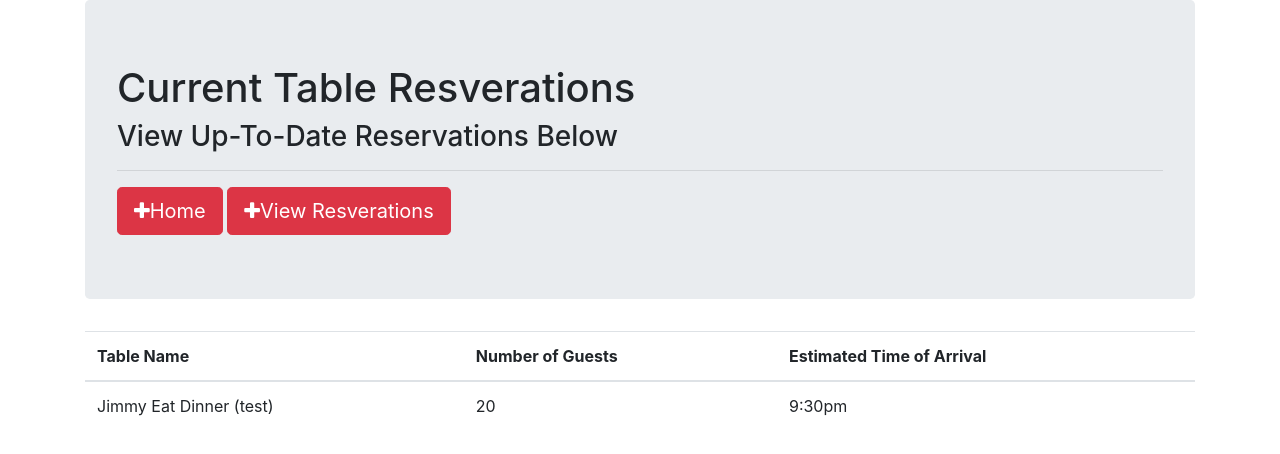
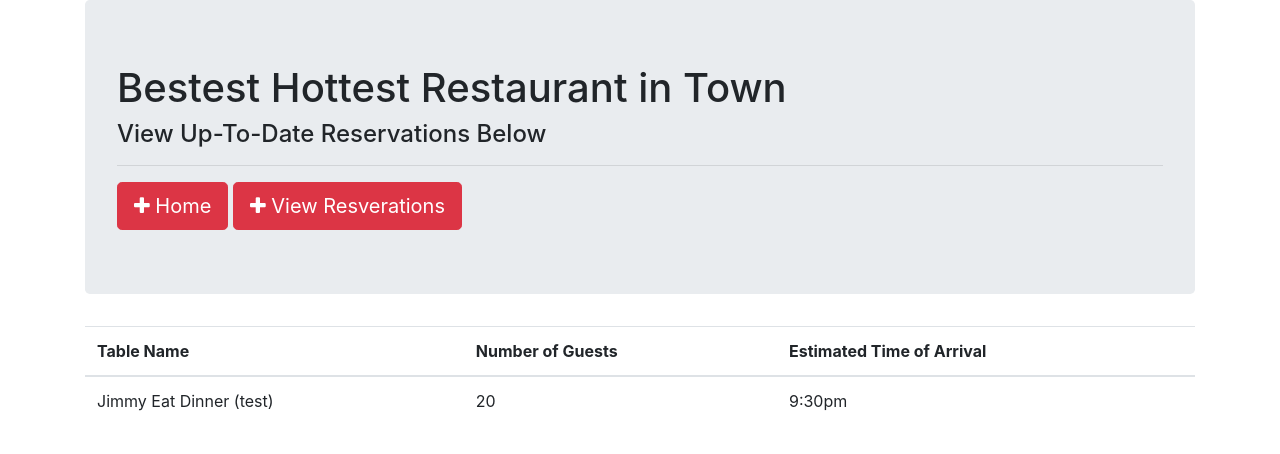
Before and after one commit to jstone074/HotRestuarant, a plain HTML site: page public/view.html in a window 1280 px wide. Drawn offline with nearby package versions, Linux system fonts and the light colour scheme.

Commit message:
minor change

```diff
--- a/public/view.html
+++ b/public/view.html
@@ -16,11 +16,11 @@
 
     <div class="container">
         <div class="jumbotron">
-            <h1>Current Table Resverations</h1>
-            <h3>View Up-To-Date Reservations Below</h3>
+            <h1>Bestest Hottest Restaurant in Town</h1>
+            <h4>View Up-To-Date Reservations Below</h4>
             <hr>
-            <a href="/index"><button class="btn btn-danger btn-lg"><span class="fa fa-plus"></span>Home</button></a>
-            <a href="/add"><button class="btn btn-danger btn-lg"><span class="fa fa-plus"></span>View Resverations</button></a>
+            <a href="/index"><button class="btn btn-danger btn-lg"><span class="fa fa-plus"></span> Home</button></a>
+            <a href="/add"><button class="btn btn-danger btn-lg"><span class="fa fa-plus"></span> View Resverations</button></a>
         </div>
 
         <table class="table table-hover">
```
Also changed, not shown: public/add.html (+1 -1 lines).
